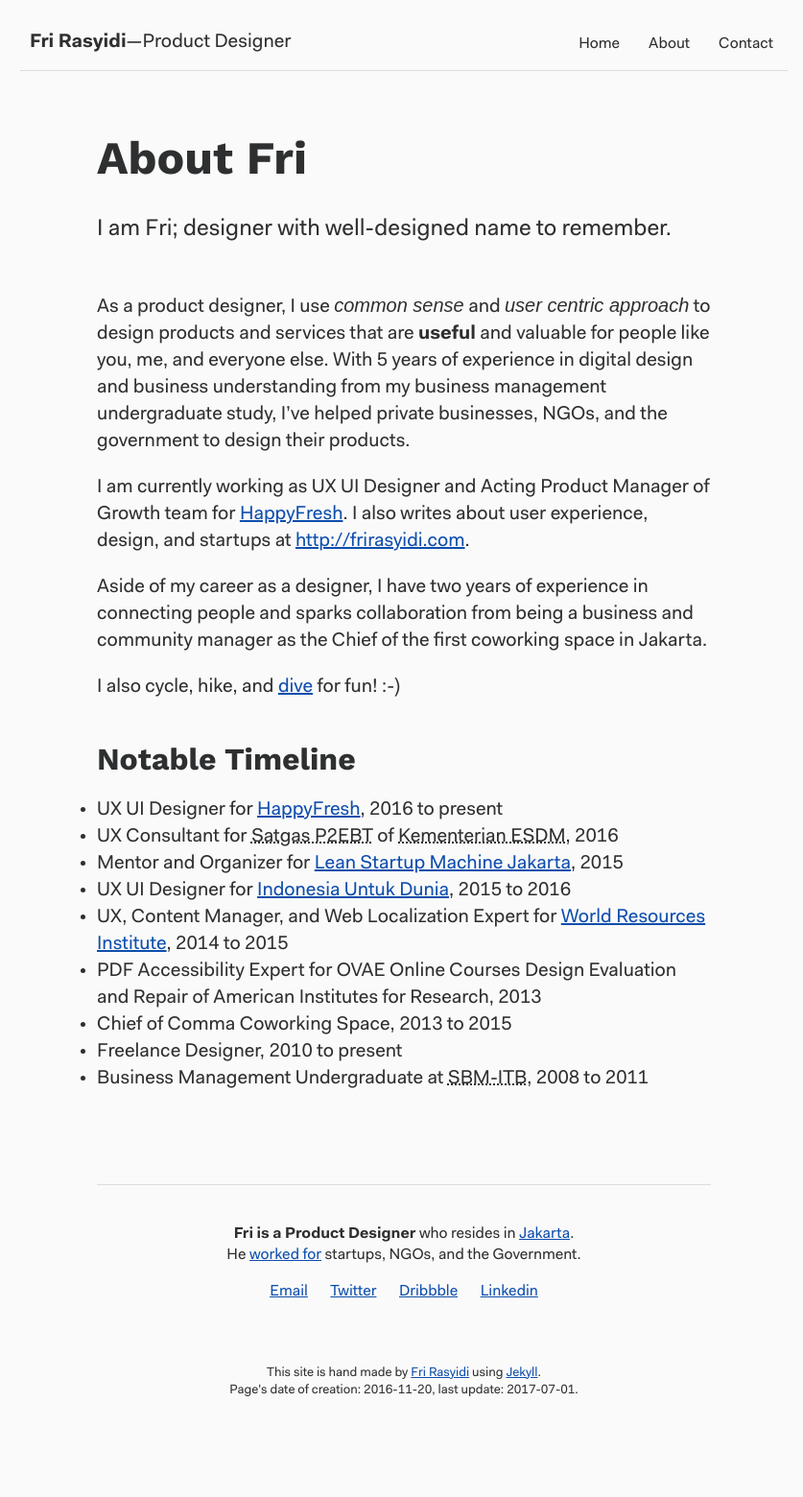
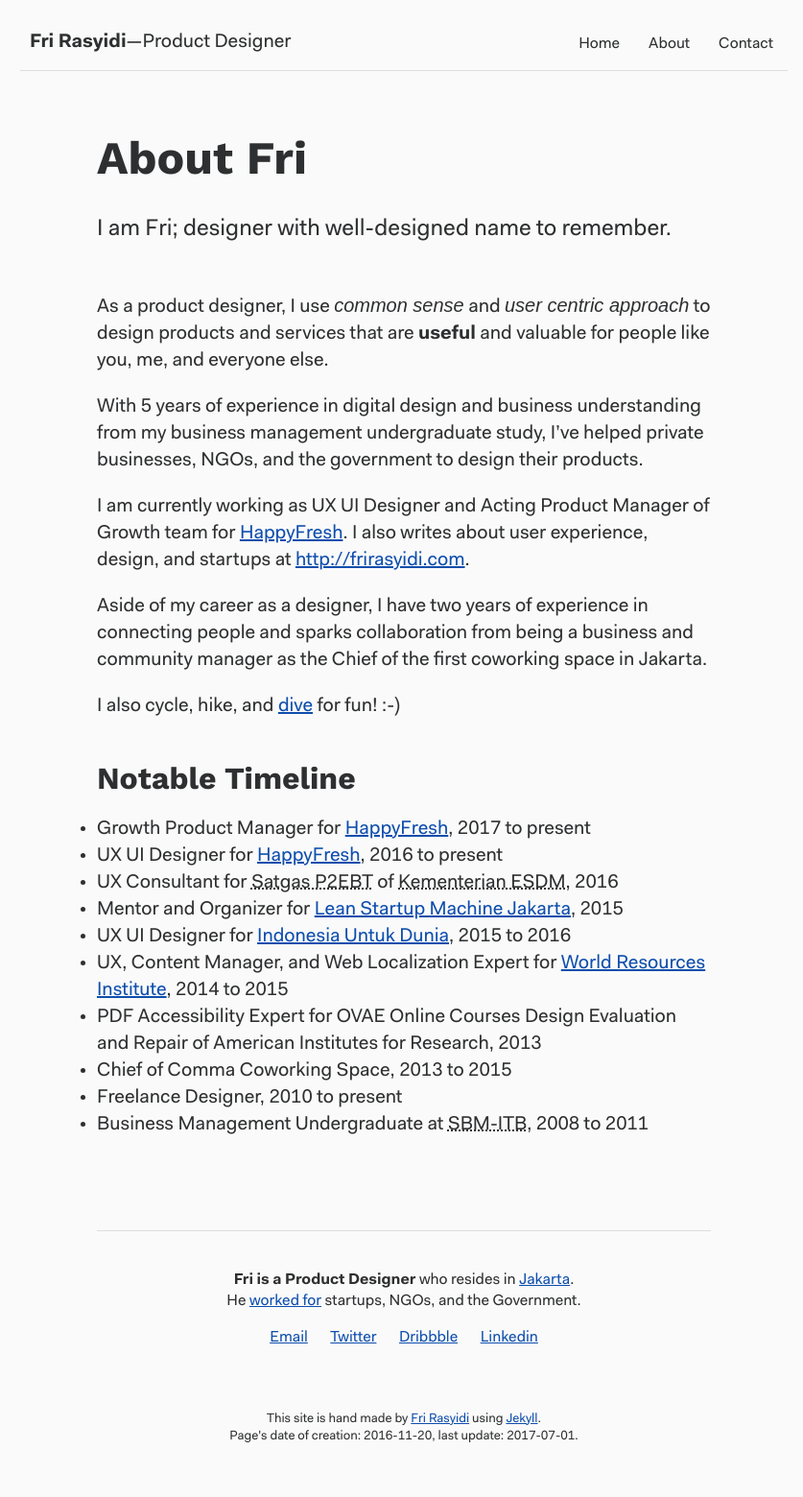
Before and after one commit to frirasyidi/frirasyidi.github.io, a Jekyll site: the page built from _pages/02_about.md, in a window 1280 px wide. Shown: the whole page at 96% size, without its empty margins (219-1056 px from the left). Built offline with Jekyll 4.4.1, drawn with Linux system fonts in a browser that asks for light colours; some web fonts are replaced; before the commit the page ends 1512 px from its top, so only the background shows below that.

Commit message:
update about page

```diff
--- a/_pages/02_about.md
+++ b/_pages/02_about.md
@@ -11,7 +11,9 @@ exclude: false
 
 I am Fri; designer with well-designed name to remember.
 
-As a product designer, I use *common sense* and *user centric approach* to design products and services that are **useful** and valuable for people like you, me, and everyone else. With 5 years of experience in digital design and business understanding from my business management undergraduate study, I’ve helped private businesses, NGOs, and the government to design their products.
+As a product designer, I use *common sense* and *user centric approach* to design products and services that are **useful** and valuable for people like you, me, and everyone else.
+
+With 5 years of experience in digital design and business understanding from my business management undergraduate study, I’ve helped private businesses, NGOs, and the government to design their products.
 
 I am currently working as UX UI Designer and Acting Product Manager of Growth team for [HappyFresh][HappyFresh]. I also writes about user experience, design, and startups at [http://frirasyidi.com][Fri Rasyidi].
 
@@ -21,6 +23,7 @@ I also cycle, hike, and [dive](/divelogs) for fun! :-)
 
 <h2 id="timeline">Notable Timeline</h2>
 
+* Growth Product Manager for [HappyFresh][happyfresh], <time>2017 to present</time>
 * UX UI Designer for [HappyFresh][happyfresh], <time>2016 to present</time>
 * UX Consultant for <abbr title="Special Task Force for Acceleration of Renewable Energy Development">Satgas P2EBT</abbr> of <abbr title="Ministry of Energy and Mineral Resources">Kementerian ESDM</abbr>, <time>2016</time>
 * Mentor and Organizer for [Lean Startup Machine Jakarta](https://www.leanstartupmachine.com/cities/jakarta), <time>2015</time>
```
